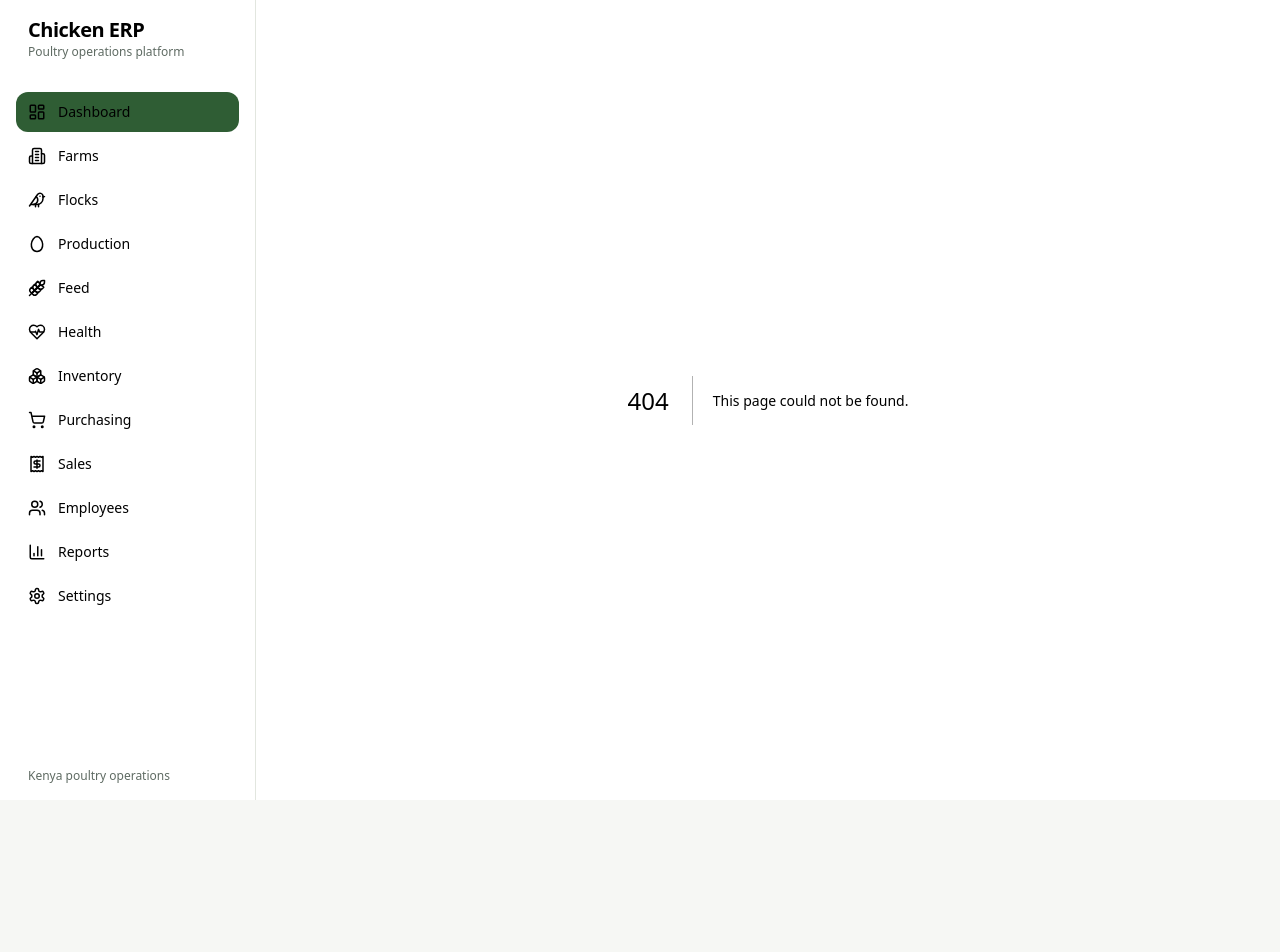
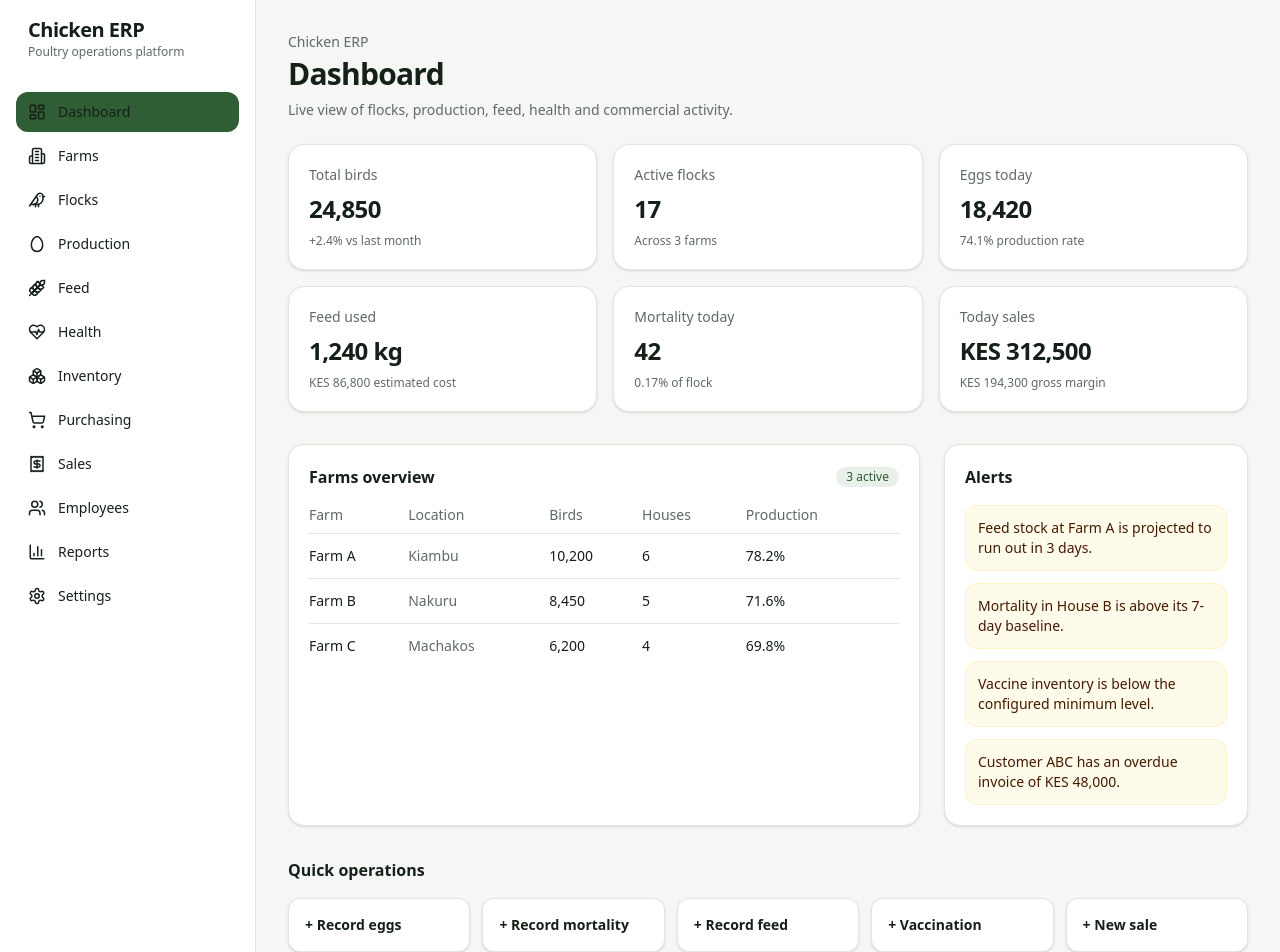
Before and after one commit to Mesharl/chicken-erp, a Next.js app: page / in a window 1280 px wide. Before the commit this address had no page. Shown: the top 952 px of the page. Before the commit the page ends 800 px from the top, so only its background shows below. Built offline with nearby package versions, Linux system fonts and the light colour scheme.

Commit message:
Add dashboard page

```diff
--- /dev/null
+++ b/src/app/page.tsx
@@ -0,0 +1,80 @@
+import { StatCard } from "@/components/stat-card";
+import { QuickAction } from "@/components/quick-action";
+import { PageHeader } from "@/components/page-header";
+import { Badge } from "@/components/badge";
+import { dashboardMetrics, alerts, farms } from "@/lib/mock-data";
+
+export default function DashboardPage() {
+  return (
+    <div className="p-5 md:p-8">
+      <PageHeader
+        title="Dashboard"
+        description="Live view of flocks, production, feed, health and commercial activity."
+      />
+
+      <section className="grid gap-4 sm:grid-cols-2 xl:grid-cols-3">
+        {dashboardMetrics.map((m) => (
+          <StatCard key={m.label} label={m.label} value={m.value} detail={m.detail} />
+        ))}
+      </section>
+
+      <section className="mt-8 grid gap-6 lg:grid-cols-3">
+        <div className="rounded-2xl border border-[var(--border)] bg-white p-5 shadow-sm lg:col-span-2">
+          <div className="flex items-center justify-between">
+            <h2 className="font-semibold">Farms overview</h2>
+            <Badge tone="accent">3 active</Badge>
+          </div>
+          <div className="mt-4 overflow-x-auto">
+            <table className="w-full min-w-[480px] text-left text-sm">
+              <thead>
+                <tr className="border-b border-[var(--border)] text-[var(--muted)]">
+                  <th className="pb-2 font-medium">Farm</th>
+                  <th className="pb-2 font-medium">Location</th>
+                  <th className="pb-2 font-medium">Birds</th>
+                  <th className="pb-2 font-medium">Houses</th>
+                  <th className="pb-2 font-medium">Production</th>
+                </tr>
+              </thead>
+              <tbody>
+                {farms.map((f) => (
+                  <tr key={f.id} className="border-b border-[var(--border)] last:border-0">
+                    <td className="py-3 font-medium">{f.name}</td>
+                    <td className="py-3 text-[var(--muted)]">{f.location}</td>
+                    <td className="py-3">{f.birds.toLocaleString()}</td>
+                    <td className="py-3">{f.houses}</td>
+                    <td className="py-3">{f.production}</td>
+                  </tr>
+                ))}
+              </tbody>
+            </table>
+          </div>
+        </div>
+
+        <div className="rounded-2xl border border-[var(--border)] bg-white p-5 shadow-sm">
+          <h2 className="font-semibold">Alerts</h2>
+          <div className="mt-4 space-y-3">
+            {alerts.map((a) => (
+              <div
+                key={a}
+                className="rounded-xl border border-amber-100 bg-amber-50 p-3 text-sm text-amber-950"
+              >
+                {a}
+              </div>
+            ))}
+          </div>
+        </div>
+      </section>
+
+      <section className="mt-8">
+        <h2 className="mb-4 font-semibold">Quick operations</h2>
+        <div className="grid gap-3 sm:grid-cols-2 lg:grid-cols-5">
+          <QuickAction label="Record eggs" href="/production" />
+          <QuickAction label="Record mortality" href="/flocks" />
+          <QuickAction label="Record feed" href="/feed" />
+          <QuickAction label="Vaccination" href="/health" />
+          <QuickAction label="New sale" href="/sales" />
+        </div>
+      </section>
+    </div>
+  );
+}
```
